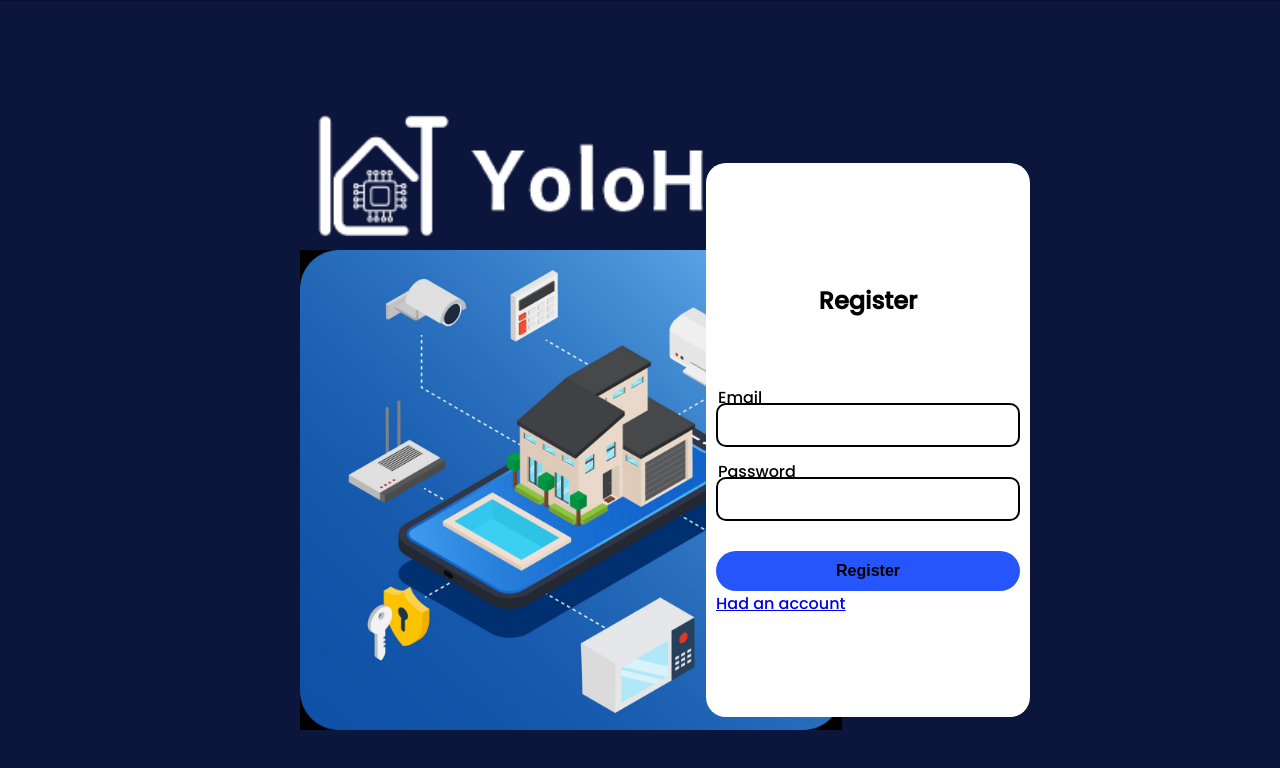
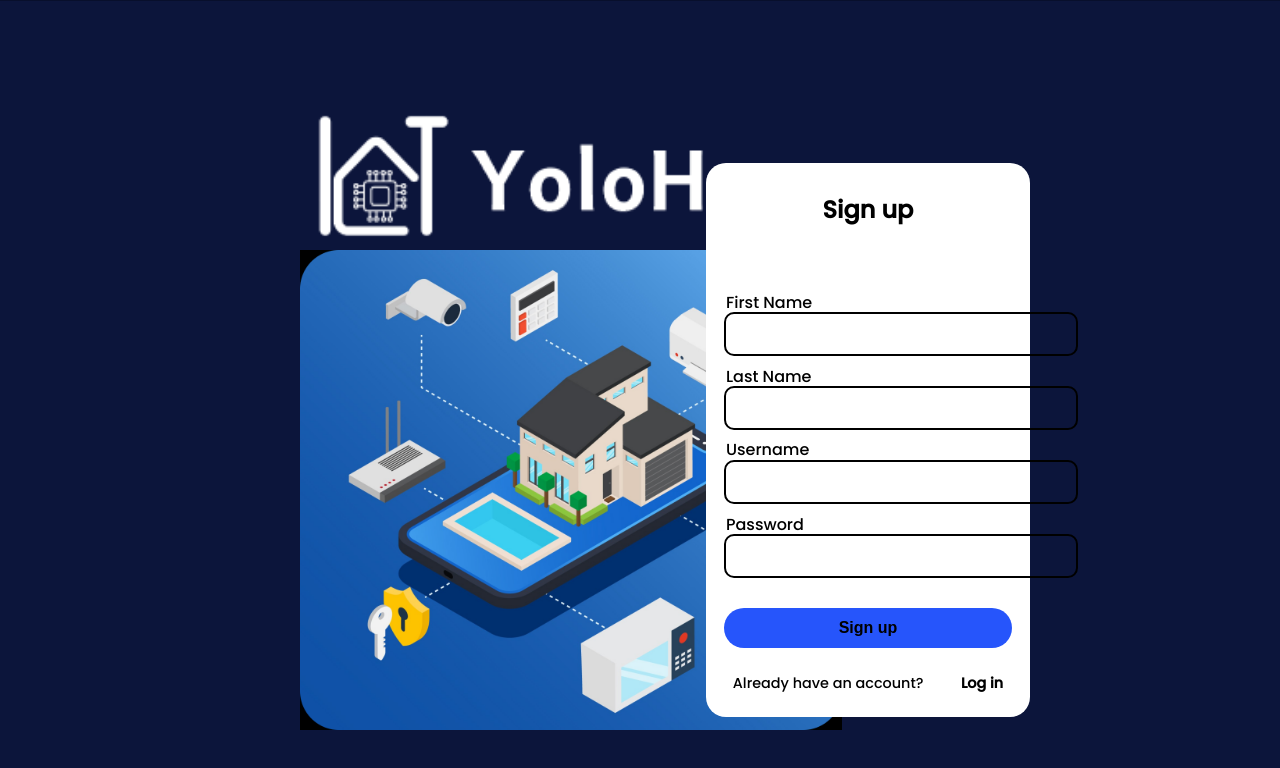
Before and after one commit to ShunPeng1/Multi-Disciplinary-Project, a React (Create React App) app in the folder WebApplication/yolohome-client/: page /register in a window 1280 px wide. Shown: the top 768 px of the page. Built offline with nearby package versions, Linux system fonts and the light colour scheme.

Commit message:
Design Sign Up Page
Design Sign Up Page

```diff
--- a/WebApplication/yolohome-client/src/pages/Login/Login.css
+++ b/WebApplication/yolohome-client/src/pages/Login/Login.css
@@ -40,23 +40,23 @@
     text-align: center;
     margin-bottom: 40px;
 }
-.inputbox {
+.login .inputbox {
   position: relative;
   margin: 30px 0;
-  width: 300px; /* Adjust width */
+  width: 350px; /* Adjust width */
   /* Remove border-bottom and add border around the input */
-  /* border: 2px solid #000; /* Set border color */
-  /* border-radius: 10px; /* Add border-radius for rounded corners */
+  border: 2px solid #000; /* Set border color */
+  border-radius: 10px; /* Add border-radius for rounded corners */
 }
 
-.inputbox label {
+.login .inputbox label {
   position: absolute;
-  top: -50%; /* Adjust label position */
+  top: -60%; /* Adjust label position */
   left: 0px; /* Adjust label position */
   color: #000;
   font-size: 1em;
   pointer-events: none;
-  transition: .5s;
+  transition: .2s;
 }
 
 .login input:focus ~ label,
@@ -65,7 +65,7 @@
   left: 0px; /* Adjust label position */
 }
 
-.inputbox input {
+.login .inputbox input {
   width: calc(100% - 20px); /* Adjust width to accommodate borders */
   height: 40px; /* Adjust height */
   background: transparent;
@@ -89,17 +89,17 @@
     font-weight: 600;
 }
 
-.register-block{
+.login .register-block{
     font-size: .9em;
     color: #000;
     text-align: center;
     margin: 25px 0 10px;
 }
-.register-block p a{
+.login .register-block p a{
     text-decoration: none;
     color: #000;
     font-weight: 600;
 }
-.register-block p a:hover{
+.login .register-block p a:hover{
     text-decoration: underline;
 }
--- a/WebApplication/yolohome-client/src/pages/Register/Register.css
+++ b/WebApplication/yolohome-client/src/pages/Register/Register.css
@@ -15,7 +15,7 @@
     background-size: cover;
 }
 
-.form-loginbox {
+.register .form-box {
   position: relative;
   width: 25%; /* Set width to 25% of the page */
   height: 550px; /* Adjust height to stretch the bottom */
@@ -31,30 +31,35 @@
   margin-top: 80px; /* Adjust margin-top to move the box down */
 }
 
-.form-value h2{
+.register .form-value {
+  width: 90%;
+  padding-right: 0px;
+}
+
+.register .form-value h2{
     font-size: 1.5em;
     min-height: 10vh;
     color: #000;
     text-align: center;
     margin-bottom: 40px;
 }
-.inputbox {
+.register .inputbox {
   position: relative;
   margin: 30px 0;
-  width: 300px; /* Adjust width */
+  width: 350px; /* Adjust width */
   /* Remove border-bottom and add border around the input */
   border: 2px solid #000; /* Set border color */
   border-radius: 10px; /* Add border-radius for rounded corners */
 }
 
-.inputbox label {
+.register .inputbox label {
   position: absolute;
-  top: -50%; /* Adjust label position */
+  top: -60%; /* Adjust label position */
   left: 0px; /* Adjust label position */
   color: #000;
   font-size: 1em;
   pointer-events: none;
-  transition: .5s;
+  transition: .2s;
 }
 
 .register input:focus ~ label,
@@ -63,7 +68,7 @@
   left: 0px; /* Adjust label position */
 }
 
-.inputbox input {
+.register .inputbox input {
   width: calc(100% - 20px); /* Adjust width to accommodate borders */
   height: 40px; /* Adjust height */
   background: transparent;
@@ -74,8 +79,7 @@
   color: #000;
   border-radius: 10px; /* Add border-radius for rounded corners */
 }
-
-.register-btn{
+.signup-btn{
   width: 100%;
   height: 40px;
   border-radius: 40px;
@@ -87,17 +91,24 @@
   font-weight: 600;
 }
 
-.register-block{
+.register-btn-wrap {
+  display: flex;
+  align-items: center;
+  flex-direction: column;
+  padding-bottom: 20px;
+}
+
+.register .register-block{
   font-size: .9em;
   color: #000;
   text-align: center;
   margin: 25px 0 10px;
 }
-.register-block p a{
+.register .register-block p a{
   text-decoration: none;
   color: #000;
   font-weight: 600;
 }
-.register-block p a:hover{
+.register .register-block p a:hover{
   text-decoration: underline;
 }
--- a/WebApplication/yolohome-client/src/pages/Register/index.js
+++ b/WebApplication/yolohome-client/src/pages/Register/index.js
@@ -7,6 +7,8 @@ import LeftImage2 from './LeftImage2';
 
 function Register() {
   // State variables for registration fields
+  const [firstname, setFirstname] = useState('')
+  const [lastname, setLastname] = useState('')
   const [username, setUsername] = useState('');
   const [email, setEmail] = useState('');
   const [password, setPassword] = useState('');
@@ -23,24 +25,34 @@ function Register() {
       <LeftImage1 />
       <LeftImage2 />
       <section>
-        <div className='form-loginbox'>
+        <div className='form-box'>
           <div className='form-value'>
             <form onSubmit={handleSubmit}>
-              <h2>Register</h2>
-              <div className='inputbox'>
-                <input type = 'text' onChange={(e) => setUsername(e.target.value)} required/>
-                <label>Email</label>
+              <h2>Sign up</h2>
+              <div className='box-name'>
+                <div className='inputbox'>
+                  <input type='text' onChange={(e) => setFirstname(e.target.value)} required/>
+                  <label>First Name</label>
+                </div>
+                <div className='inputbox'>
+                  <input type='text' onChange={(e) => setLastname(e.target.value)} required/>
+                  <label>Last Name</label>
+                </div>
+              </div>
+              <div className="inputbox">
+                  <input type="text" onChange={(event) => setUsername(event.target.value)} />
+                  <label>Username</label>
               </div>
               <div className='inputbox'>
                 <input type = 'password' onChange={(e) => setPassword(e.target.value)} required/>
                 <label>Password</label>
               </div>
-              <button type='submit' className='login-btn'>Register</button>
-              <div>
-                <Link className='register-link' to='/'>Had an account</Link>
+              <div className='registet-btn-wrap'>
+                <button className='signup-btn'>Sign up</button>
+                <div className='register-block'>
+                <p>Already have an account?&nbsp;&nbsp;&nbsp;&nbsp;&nbsp;&nbsp;&nbsp;&nbsp;&nbsp;&nbsp;<a href='/'>Log in</a></p>
+                </div>
               </div>
-
-
             </form>
           </div>
         </div>
```
Lines whose indentation alone changed are shown as unchanged.
